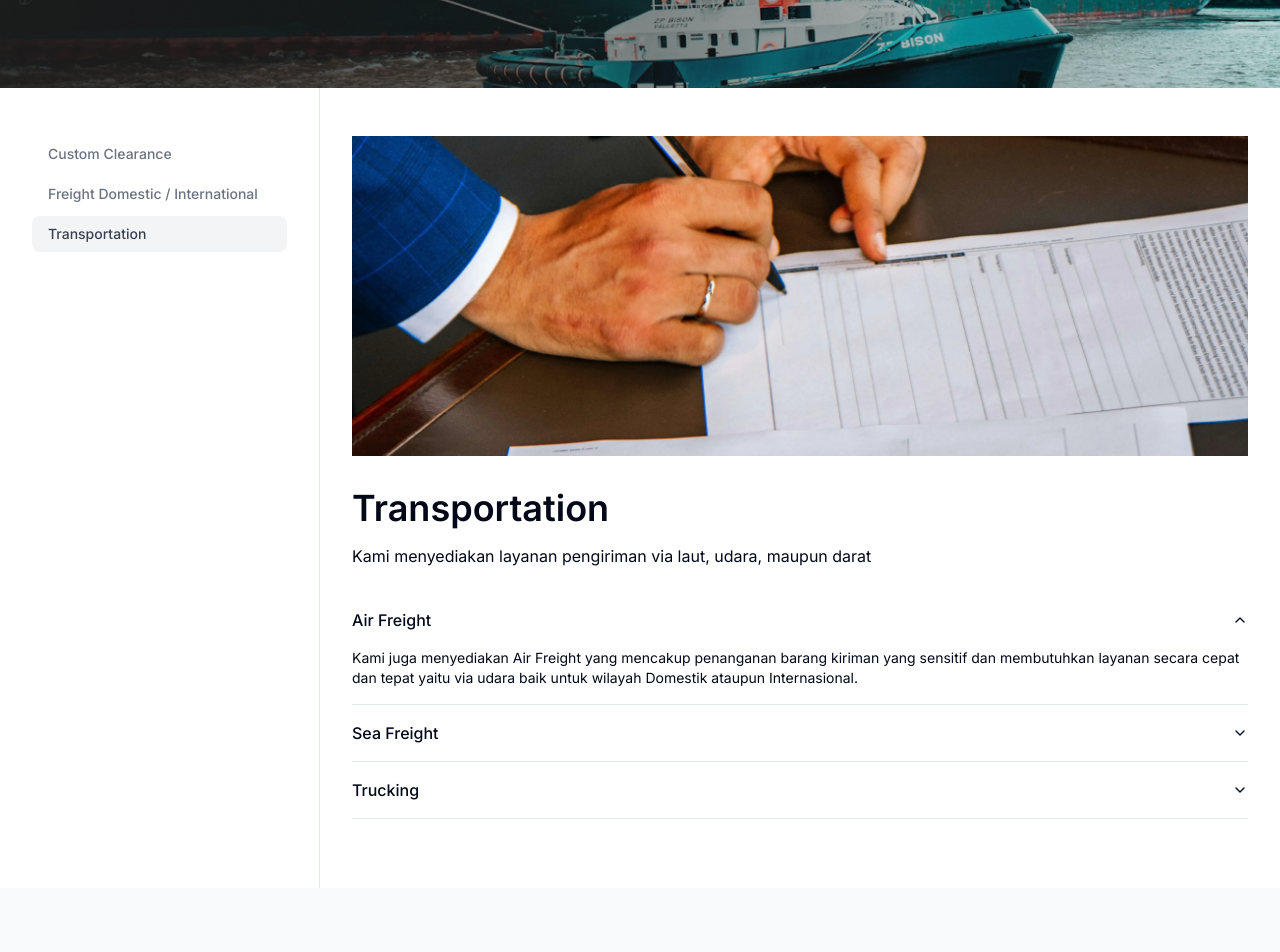
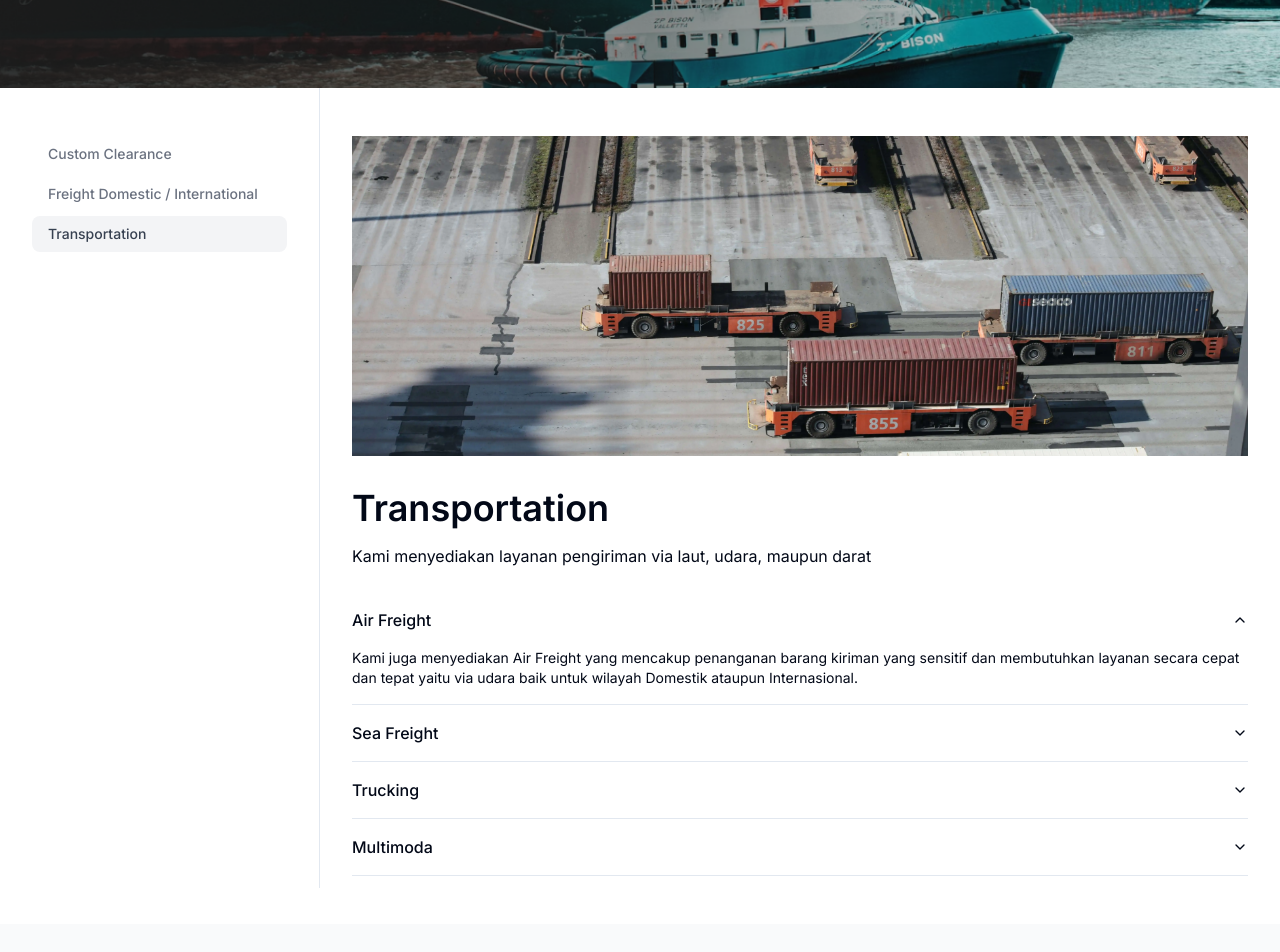
Before and after one commit to Fantocaa/aml-nextjs, a Next.js app: page /services/transportation in a window 1280 px wide. Shown: the part 240-1192 px from the top of the page. Built offline with nearby package versions, Linux system fonts and the light colour scheme.

Commit message:
Update 0.2.4

```diff
--- a/components/freightpage/sidebar.tsx
+++ b/components/freightpage/sidebar.tsx
@@ -47,11 +47,11 @@ export default function SidebarFreight() {
           </div>
           <div className="py-12 md:pl-8 w-full">
             <Image
-              src="/images/clearance.webp"
+              src="/images/freight.webp"
               alt="clearance"
               width={1080}
               height={1080}
-              className="h-80 object-cover w-full"
+              className="h-80 object-cover object-center w-full"
             />
             <h1 className="text-4xl font-semibold pt-8 pb-4">
               Freight Domestic / International
--- a/components/transportationpage/sidebar.tsx
+++ b/components/transportationpage/sidebar.tsx
@@ -47,7 +47,7 @@ export default function SidebarTransport() {
           </div>
           <div className="py-12 md:pl-8 w-full">
             <Image
-              src="/images/clearance.webp"
+              src="/images/road.webp"
               alt="clearance"
               width={1080}
               height={1080}
@@ -92,6 +92,15 @@ export default function SidebarTransport() {
                   kereta api.
                 </AccordionContent>
               </AccordionItem>
+              <AccordionItem value="item-4">
+                <AccordionTrigger>Multimoda</AccordionTrigger>
+                <AccordionContent>
+                  Salah satu keunggulan kami sebagai transporter adalah dapat
+                  mengatur pengiriman barang secara multimoda (kombinasi jenis
+                  transportasi) untuk pengiriman barang hingga ke daerah yang
+                  sulit dijangkau oleh transportasi pada umumnya.
+                </AccordionContent>
+              </AccordionItem>
             </Accordion>
           </div>
         </div>
```
Also changed, not shown: public/images/freight.webp (added), public/images/road.webp (added).
